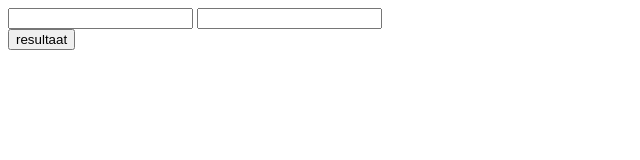
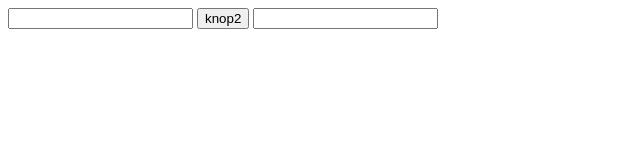
Before and after one commit to ROC-van-Amsterdam-College-Amstelland/fe-op2-js-conditions-Lorenzo9A, a plain HTML site: page hw-opdracht1/index.html in a window 1280 px wide. Shown: the whole page, without its empty margins (0-640 px from the left). Drawn offline with Linux system fonts and the light colour scheme; files that its build step writes are made by us from their sources.

Commit message:
hw1 opdracht

```diff
--- a/hw-opdracht1/index.html
+++ b/hw-opdracht1/index.html
@@ -3,11 +3,9 @@
 <!DOCTYPE html>
 <html lang="en">
 <head>
-    <meta charset="UTF-8">
-    <meta name="viewport" content="width=device-width, initial-scale=1.0">
-    <meta http-equiv="X-UA-Compatible" content="ie=edge">
+
     <link rel="stylesheet" type="text/css" href= "style.css">
-    <title>streaming</title>
+    <title>Document</title>
 </head>
 <body>
     <header>
@@ -16,10 +14,11 @@
     <main>
 
         <div>
-            <input type="number" id="getal1" value="" onchange="Uitvoer();">
-            <input type="number" id="getal2" value="" onchange="Uitvoer();">
-            <div id="Uitvoer">
-            <button onclick="Uitvoer()">resultaat</button>
+            <input type="number" id="invoerveld1">
+            <button onclick="bereken()">knop2</button>
+            <input type="number" id="invoerveld2">
+            <div id="uitvoer"></div>
+
     </div>
     </div>
 
--- a/hw-opdracht1/script.js
+++ b/hw-opdracht1/script.js
@@ -1,14 +1,37 @@
-function Uitvoer() {
-
-  }
-
-  var getal1 = 10;
-  var getal2 = 20;
-
-
-  if(getal1 > getal2){
-      document.getElementById("Uitvoer").innerHTML;
+function bereken(){
+  var getal1;
+  var getal2;
 
 
 
-  }
+
+  getal1 = document.getElementById("invoerveld1").value;
+  getal2 = document.getElementById("invoerveld2").value;
+
+  if(getal1 > getal2){
+
+    var totaal = Number(getal1) + Number(getal2);
+
+ }
+
+ if(getal1 <= getal2){
+    var totaal = Number(getal1) - Number(getal2);
+
+
+ }
+
+ if(getal1 ==10 &&  getal1 <= getal2){
+  var totaal = Number(getal1) + Number(getal2);
+
+
+ }
+
+ if(getal1 ==5 &&  getal1 >= getal2){
+  var totaal = Number(getal1) - Number(getal2);
+
+
+ }
+
+
+  alert(totaal);
+}
```
